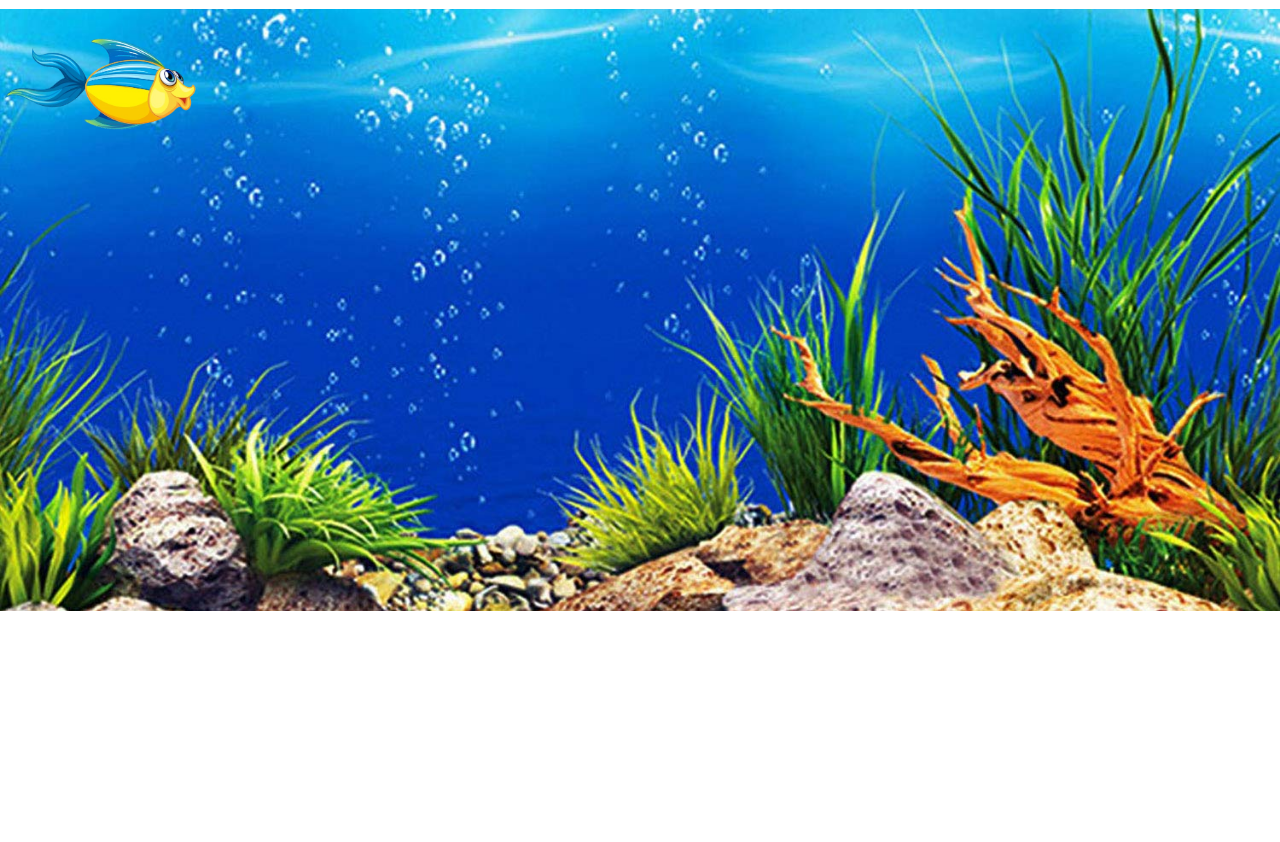
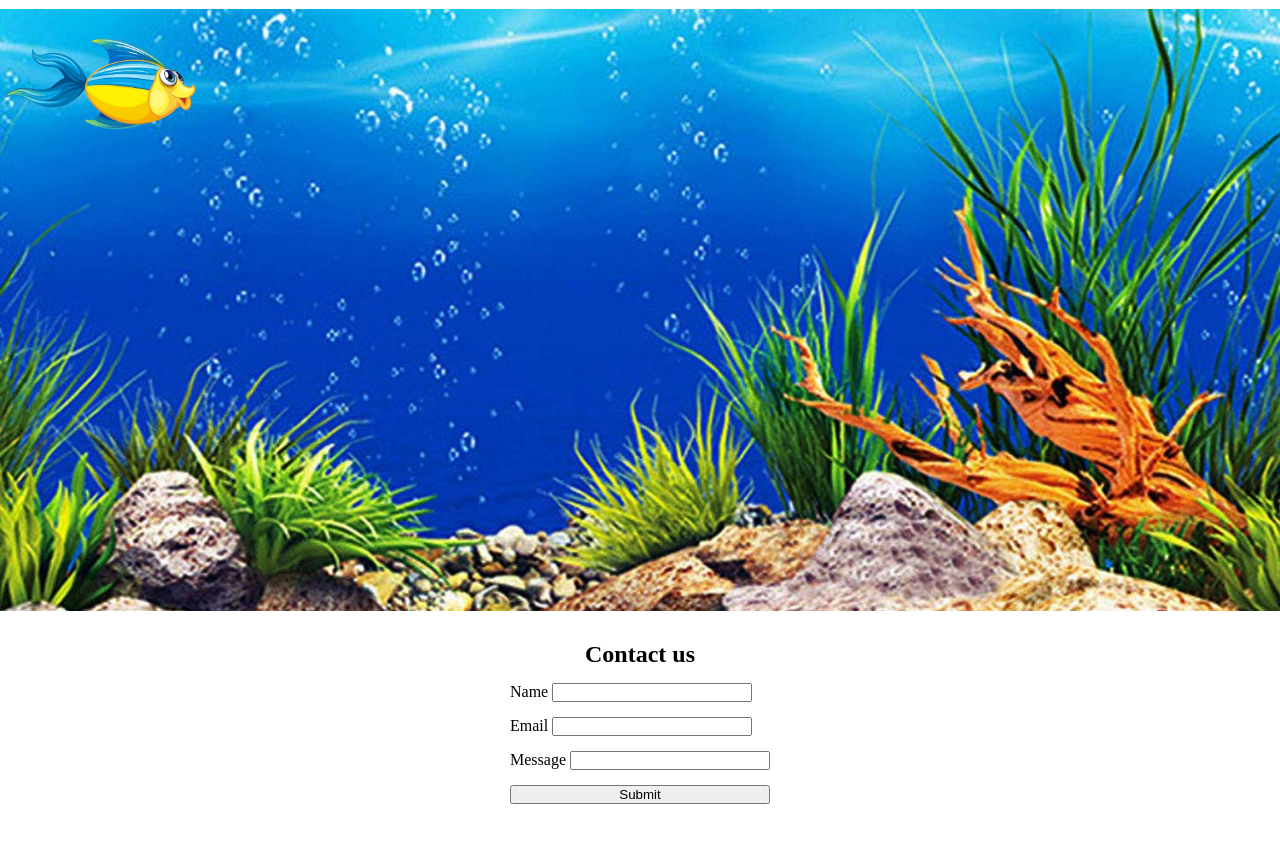
Before and after one commit to albertsh2000/Aquarium, a plain HTML site: page index.html in a window 1280 px wide. Shown: the part 138-980 px from the top of the page. Before the commit the page ends 800 px from the top, so only its background shows below. Drawn offline with Linux system fonts and the light colour scheme.

Commit message:
added contact us form

```diff
--- a/index.html
+++ b/index.html
@@ -28,6 +28,29 @@
       </div>
     </div>
   </main>
+  <footer class="footer">
+    <h2>Contact us</h2>
+    <form class="form">
+      <label>
+        Name
+        <input type="text" name="name" required>
+      </label>
+      <label>
+        Email
+        <input type="email" name="email" required>
+
+      </label>
+
+      <label>
+        Message
+        <input type="text" name="message">
+      </label>
+
+      <button class="submit-btn" type="submit">Submit</button>
+
+    </form>
+
+  </footer>
 
   <script src="script.js"></script>
 </body>
--- a/script.js
+++ b/script.js
@@ -6,3 +6,9 @@ fish.addEventListener("click", (e) => {
   positionX += 200;
   fish.style.transform = `translateX(${positionX}px)`;
 });
+
+const form = document.querySelector(".form");
+
+form.addEventListener("submit", (e) => {
+  e.preventDefault();
+});
--- a/style.css
+++ b/style.css
@@ -48,3 +48,27 @@ header {
 .fish img {
   width: 200px;
 }
+
+.footer {
+  display: flex;
+  align-items: center;
+  justify-content: center;
+  flex-direction: column;
+  margin-top: 30px;
+  margin-bottom: 39px;
+}
+
+.form {
+  display: flex;
+  flex-direction: column;
+}
+
+.form input {
+  width: 200px;
+  margin-top: 15px;
+}
+
+.submit-btn {
+  margin-top: 15px;
+  cursor: pointer;
+}
```
